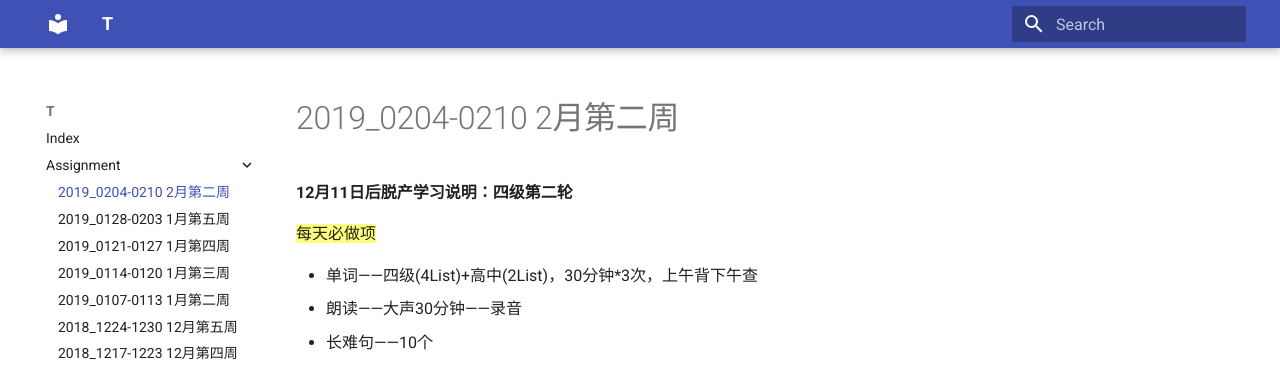
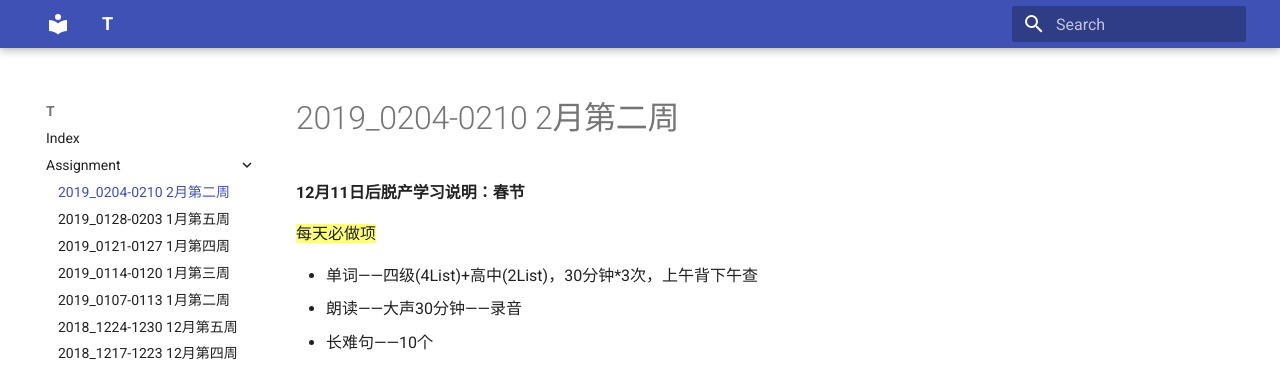
Before and after one commit to katyushaQ/t, an MkDocs documentation site: the page built from docs/assignment/2019-0204-0210.md, in a window 1280 px wide and 900 px high. Shown: the top 366 px of the window. Built offline with MkDocs 1.6.1 and Material for MkDocs 9.7.7, drawn with Linux system fonts in a browser that asks for light colours; old or Windows-style settings are respelled for this version of MkDocs.

Commit message:
2019-0204-0210.md 春节周

```diff
--- a/docs/assignment/2019-0204-0210.md
+++ b/docs/assignment/2019-0204-0210.md
@@ -1,4 +1,4 @@
-**12月11日后脱产学习说明：四级第二轮**
+**12月11日后脱产学习说明：春节**
 
 ==每天必做项==
 
```
